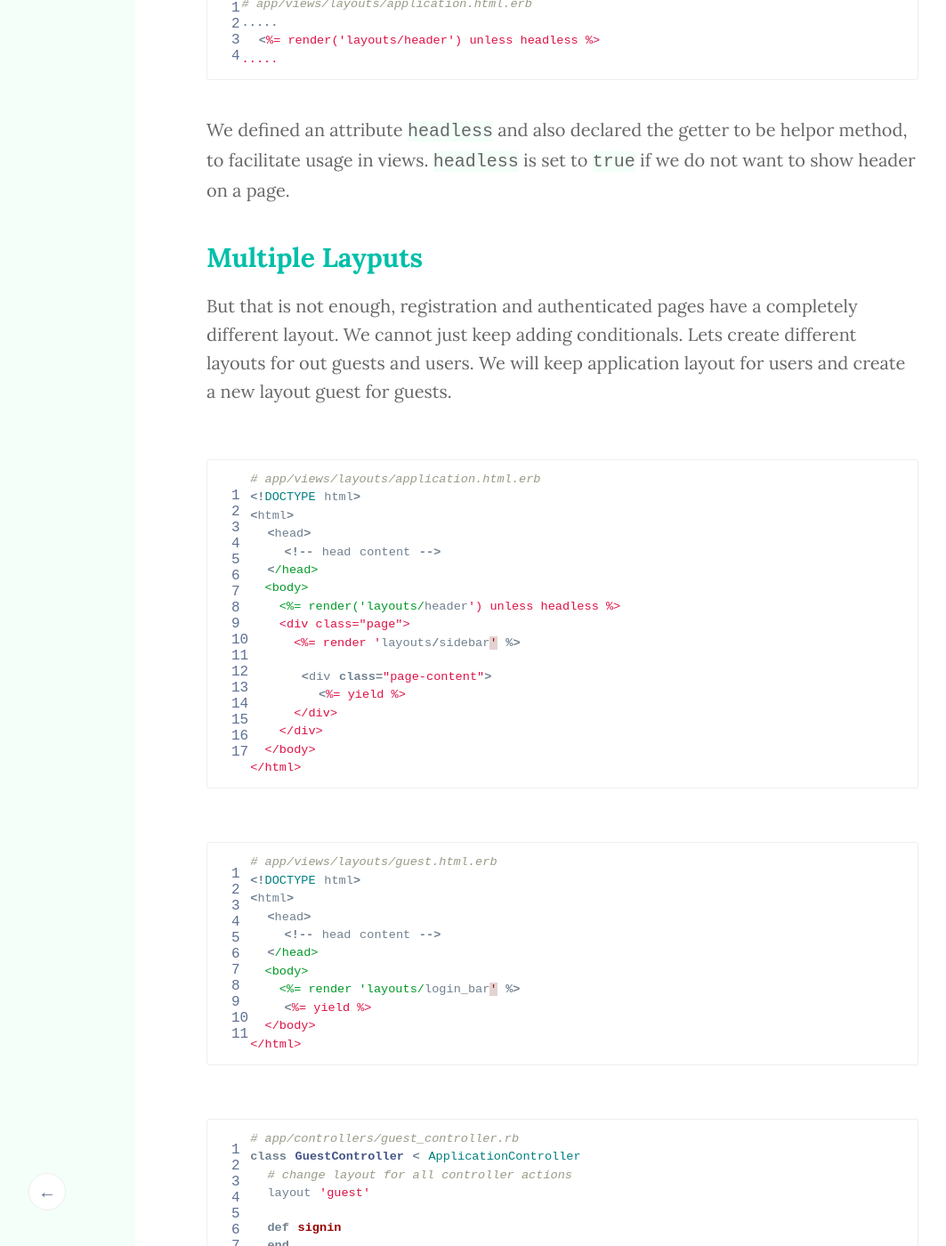
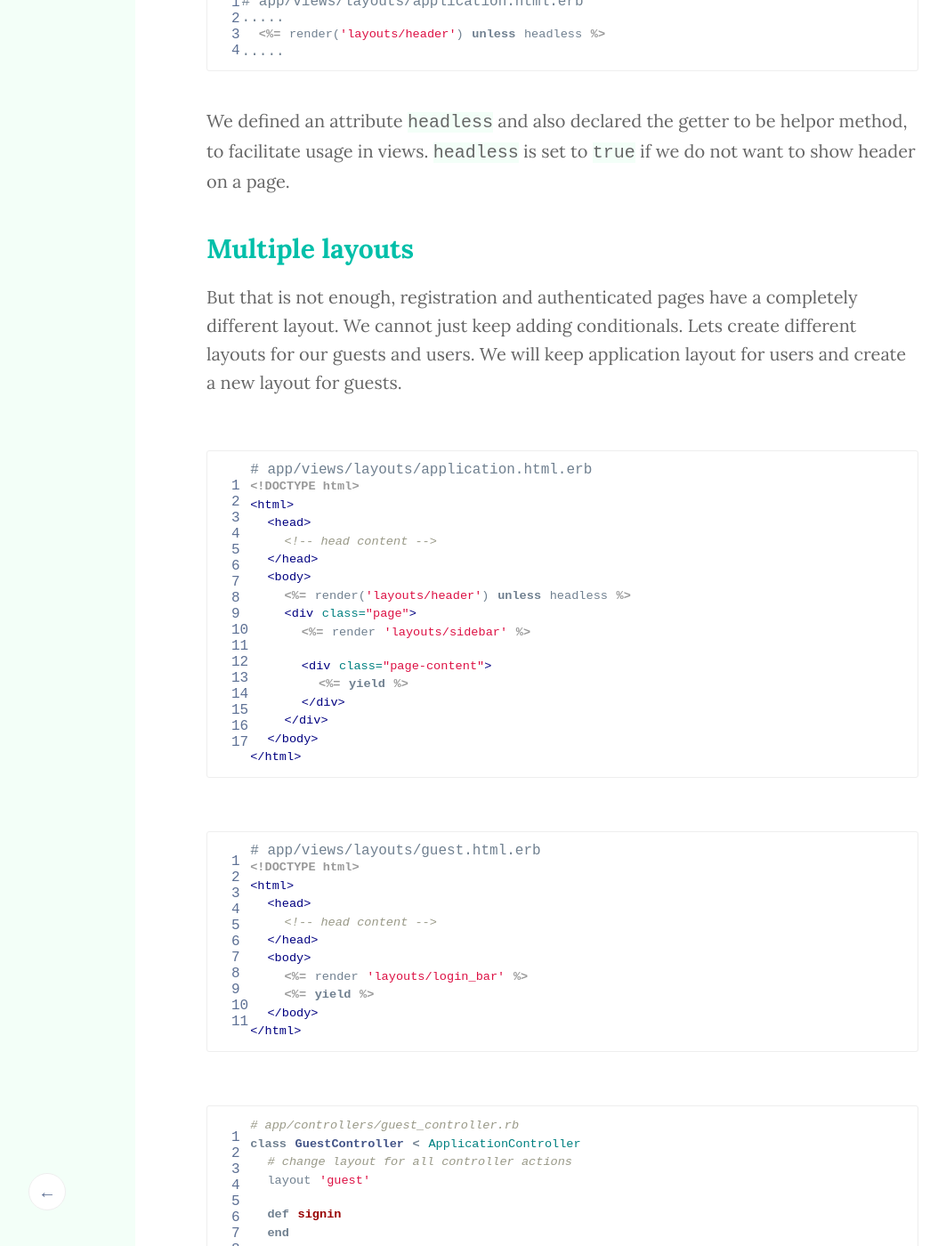
Before and after one commit to alma-connect/techblog, a Jekyll site: the page built from _posts/2015-02-01-layout-and-rendering-in-rails.markdown, in a window 1280 px wide and 1400 px high, scrolled down 1545 px. Shown: the whole window at 89% size, without its empty margins (8-1071 px from the left). Built offline with Jekyll 4.4.1, drawn with Linux system fonts in a browser that asks for light colours; Markdown is read by kramdown in place of the engine named in the settings; some of the changed text lies outside the part shown.

Commit message:
adding new post about layouts and redering

```diff
--- a/_posts/2015-02-01-layout-and-rendering-in-rails.markdown
+++ b/_posts/2015-02-01-layout-and-rendering-in-rails.markdown
@@ -16,7 +16,7 @@ I came across this [question](http://stackoverflow.com/questions/28272806/can-vi
 
 Lets start with a simple `application.html`:
 
-{% highlight ruby linenos %}
+{% highlight erb linenos %}
 # app/views/layouts/application.html.erb
 <!DOCTYPE html>
 <html>
@@ -45,7 +45,7 @@ end
 {% endhighlight %}
 
 
-{% highlight ruby linenos %}
+{% highlight erb linenos %}
 # app/views/layouts/application.html.erb
 .....
   <%= render('layouts/header') unless headless %>
@@ -55,11 +55,11 @@ end
 We defined an attribute `headless` and also declared the getter to be helpor method, to facilitate usage in views. `headless` is set to `true` if we do not want to show header on a page.
 
 
-# <a name="multiple-layouts">Multiple Layputs</a>
+# <a name="multiple-layouts">Multiple layouts</a>
 
-But that is not enough, registration and authenticated pages have a completely different layout. We cannot just keep adding conditionals. Lets create different layouts for out guests and users. We will keep application layout for users and create a new layout guest for guests.
+But that is not enough, registration and authenticated pages have a completely different layout. We cannot just keep adding conditionals. Lets create different layouts for our guests and users. We will keep application layout for users and create a new layout for guests.
 
-{% highlight ruby linenos %}
+{% highlight erb linenos %}
 # app/views/layouts/application.html.erb
 <!DOCTYPE html>
 <html>
@@ -79,7 +79,7 @@ But that is not enough, registration and authenticated pages have a completely d
 </html>
 {% endhighlight %}
 
-{% highlight ruby linenos %}
+{% highlight erb linenos %}
 # app/views/layouts/guest.html.erb
 <!DOCTYPE html>
 <html>
@@ -116,7 +116,7 @@ Layout can be configured on a controller level or per action level. If set on a
 
 Head content in both the layouts is common, why don't we extract it out in a partial. Extracting head content in a partial is trivial, but what if we want to extract out doctype and html tag as well? Worry not, partial layouts to the rescue.
 
-{% highlight ruby linenos %}
+{% highlight erb linenos %}
 # app/views/layouts/_head.html.erb
 <!DOCTYPE html>
 <html>
@@ -131,7 +131,7 @@ Head content in both the layouts is common, why don't we extract it out in a par
 </html>
 {% endhighlight %}
 
-{% highlight ruby linenos %}
+{% highlight erb linenos %}
 # app/views/layouts/application.html.erb
 <%= render :layout => 'layouts/head' do %>
 
@@ -147,7 +147,7 @@ Head content in both the layouts is common, why don't we extract it out in a par
 <% end # render partial layout 'head' %>
 {% endhighlight %}
 
-{% highlight ruby linenos %}
+{% highlight erb linenos %}
 # app/views/layouts/guest.html.erb
 <%= render :layout => 'layouts/head' do %>
 
@@ -163,7 +163,7 @@ Now we don't have to worry about making changes in multiple layouts when we chan
 
 Now that we have one layout each for our guests and users, we can also saperate out our assets for the layouts. We can have template specific assets as well. `content_for` is apt for this.
 
-{% highlight ruby linenos %}
+{% highlight erb linenos %}
 # app/views/layouts/_head.html.erb
 <!DOCTYPE html>
 <html>
@@ -182,7 +182,7 @@ Now that we have one layout each for our guests and users, we can also saperate
 {% endhighlight %}
 
 
-{% highlight ruby linenos %}
+{% highlight erb linenos %}
 # app/views/layouts/guest.html.erb
 <%= render :layout => 'layouts/head' do %>
   <% content_for :layout_assets do %>
@@ -195,7 +195,7 @@ Now that we have one layout each for our guests and users, we can also saperate
 <% end # render partial layout 'head' %>
 {% endhighlight %}
 
-{% highlight ruby linenos %}
+{% highlight erb linenos %}
 # app/views/guest/login.html.erb
 <% content_for :template_assets do %>
   <!-- template specific assets -->
```
Also changed, not shown: other parts of _posts/2015-02-01-layout-and-rendering-in-rails.markdown (+1 -1 lines).
